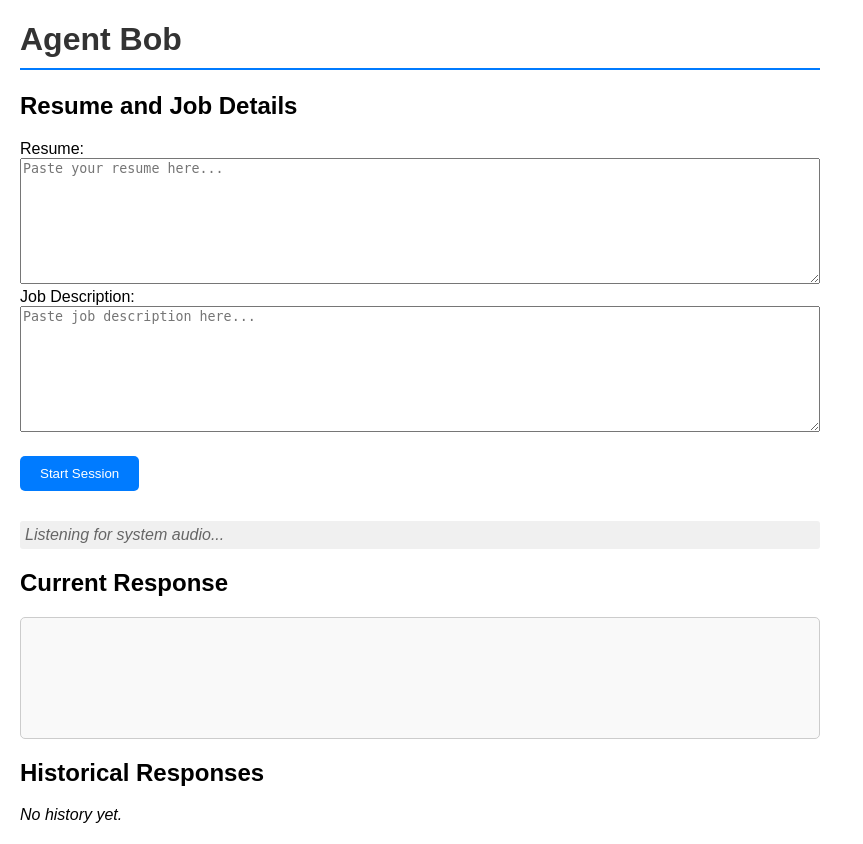
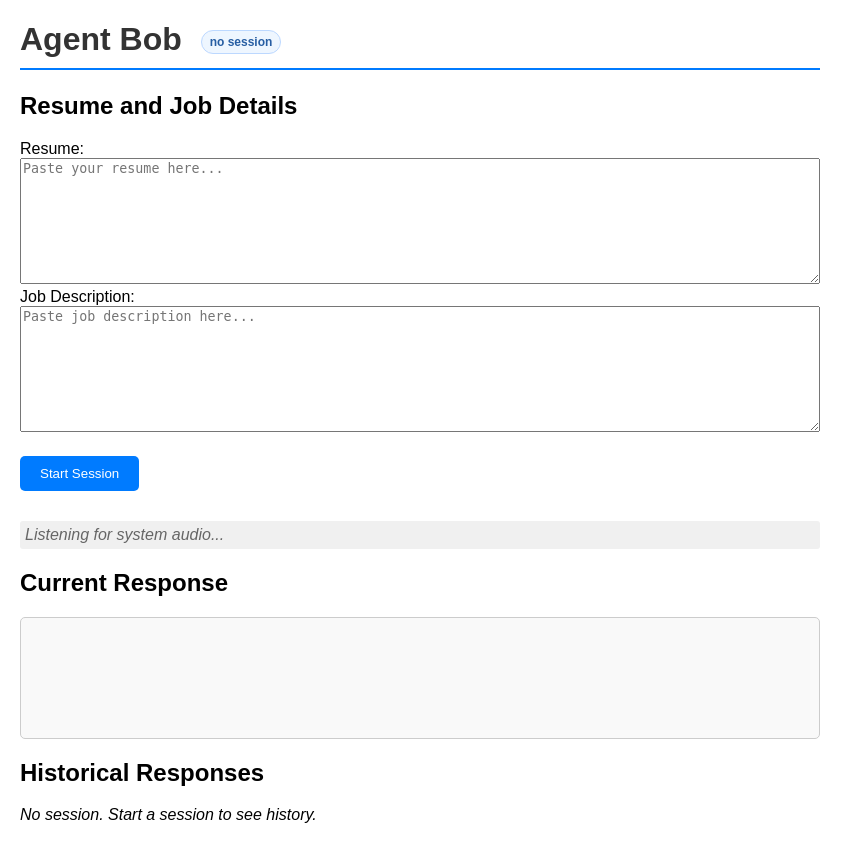
Before and after one commit to venkatasai-ptl/Agent_Bob_Codex, a Flask app: page / in a window 1280 px wide. Shown: the whole page, without its empty margins (0-863 px from the left). Run offline with Flask 3, Linux system fonts and the light colour scheme; some libraries are stand-ins or nearby versions.

Commit message:
updated to save chat history under each session

```diff
--- a/src/app.py
+++ b/src/app.py
@@ -14,7 +14,7 @@ load_dotenv()  # Load environment variables from .env file
 
 app = Flask(__name__, template_folder='../templates')
 # Generate a random secret key for session management
-app.secret_key = os.urandom(24)
+app.secret_key = os.environ.get("FLASK_SECRET_KEY", "dev-secret")
 socketio = SocketIO(app, cors_allowed_origins="*")
 
 # ---------------------------
@@ -51,8 +51,37 @@ def stream_llm_tokens(text):
             yield token
 
 def get_session_id():
-    """Return current session id or 'default' if none set."""
-    return session.get("session_id", "default")
+    """
+    Return current session id from (in order):
+      1) X-Session-Id header
+      2) JSON body 'session_id'
+      3) form field 'session_id'
+      4) Flask session cookie
+    Raise if none found.
+    """
+    # 1) Header
+    sid = request.headers.get('X-Session-Id')
+    if sid:
+        return sid
+
+    # 2) JSON body
+    if request.is_json:
+        data = request.get_json(silent=True) or {}
+        sid = data.get('session_id')
+        if sid:
+            return sid
+
+    # 3) Form field (multipart or urlencoded)
+    sid = request.form.get('session_id')
+    if sid:
+        return sid
+
+    # 4) Cookie (fallback)
+    sid = session.get('session_id')
+    if sid:
+        return sid
+
+    raise RuntimeError("No active session. Provide session_id or call /start-session first.")
 
 def get_chat_file(session_id: str) -> str:
     """Ensure session dir exists and return path to its chat.json file."""
@@ -109,6 +138,14 @@ def process_audio():
     if 'audio' not in request.files:
         return jsonify({"error": "No audio file"}), 400
 
+    # Require an active session; do not default to 'default'
+    try:
+        current_session_id = get_session_id()
+    except RuntimeError as e:
+        return jsonify({"error": str(e)}), 400
+
+    print(f"Using session ID for chat history: {current_session_id}")
+
     audio_file = request.files['audio']
     unique_id, now = make_ids()
     slug = ts_slug(now)  # YYYYMMDD_HHMMSS
@@ -143,14 +180,20 @@ def process_audio():
         with open(response_filename, 'w', encoding='utf-8') as f:
             f.write(full_response)
 
-        # Save turn to chat history
+
+        # Debug output
+        print(f"Using session ID for chat history: {current_session_id}")
+
+        # Save turn to chat history in the specific session directory
         append_chat_history(
-            get_session_id(),
+            current_session_id,
             human_ts_from_slug(slug),
             text,             # user input (transcript)
             full_response     # assistant output
         )
 
+        # Debug output
+        print(f"Saved chat history for session: {current_session_id}")
 
         # Announce completion to clients
         socketio.emit('complete')
@@ -192,19 +235,47 @@ def start_session():
     # Store session ID in Flask session
     session['session_id'] = session_id
 
+    # Also persist the "current" session id for non-cookie clients
+    ensure_dirs()
+    with open('data/last_session_id.txt', 'w', encoding='utf-8') as f:
+        f.write(session_id)
+
     return jsonify({
         "status": "success",
         "session_id": session_id,
         "message": "Session started successfully"
     })
 
+@app.route('/active-session', methods=['GET'])
+def active_session():
+    """
+    Return the latest known session_id for non-cookie clients (like audio_capture.py).
+    Prefers the cookie session if available, else falls back to data/last_session_id.txt.
+    """
+    # 1) try cookie-backed Flask session
+    sid = session.get('session_id')
+    if sid:
+        return jsonify({"session_id": sid})
+
+    # 2) fallback to last written session id
+    try:
+        with open('data/last_session_id.txt', 'r', encoding='utf-8') as f:
+            sid = f.read().strip()
+    except Exception:
+        sid = None
+
+    if not sid:
+        return jsonify({"error": "No active session"}), 404
+
+    return jsonify({"session_id": sid})
+
 @app.route('/get_chat_history', methods=['GET'])
 def get_chat_history():
-    """
-    Return the chat history for the current session.
-    Shape: [{timestamp, user, assistant}, ...]
-    """
-    session_id = get_session_id()
+    try:
+        session_id = get_session_id()
+    except RuntimeError as e:
+        return jsonify({"error": str(e)}), 400
+
     chat_file = get_chat_file(session_id)
 
     history = []
@@ -234,4 +305,4 @@ def handle_connect():
 
 if __name__ == '__main__':
     # debug=True is fine for development, but make sure to configure properly for production.
-    socketio.run(app, debug=True)
+    socketio.run(app, debug=True, use_reloader=False)
--- a/templates/index.html
+++ b/templates/index.html
@@ -4,7 +4,7 @@
 <head>
     <meta charset="UTF-8" />
     <meta name="viewport" content="width=device-width, initial-scale=1.0" />
-    <title>Audio to LLM</title>
+    <title>Agent Bob</title>
     <style>
         body {
             font-family: Arial, sans-serif;
@@ -69,11 +69,31 @@
             opacity: 0.6;
             cursor: not-allowed;
         }
+
+        .session-pill {
+            display: inline-block;
+            margin-left: 10px;
+            padding: 4px 8px;
+            font-size: 12px;
+            background: #eef6ff;
+            border: 1px solid #bcd8ff;
+            border-radius: 12px;
+            color: #275ea3;
+            vertical-align: middle;
+            max-width: 360px;
+            text-overflow: ellipsis;
+            overflow: hidden;
+            white-space: nowrap;
+        }
     </style>
 </head>
 
 <body>
-    <h1>Agent Bob</h1>
+    <h1>
+        Agent Bob
+        <span id="sessionPill" class="session-pill" title="Session ID will appear after starting a session">no
+            session</span>
+    </h1>
 
     <!-- Resume and Job Description Input Section -->
     <div class="input-section">
@@ -103,34 +123,74 @@
         <div id="historyOutput"><em>No history yet.</em></div>
     </div>
 
-
     <script src="https://cdn.socket.io/4.7.4/socket.io.min.js"></script>
     <script>
-        // Socket.IO connection
-        const socket = io();
+        // ---- session state ----
+        const LS_KEY = 'agent_bob_session_id';
+        let SESSION_ID = localStorage.getItem(LS_KEY) || null;
+
+        // ---- Socket.IO ----
+        // (we don't need cookies if we pass session_id explicitly for API calls,
+        // but leaving withCredentials true is fine)
+        const socket = io({ withCredentials: true });
 
         // Elements
         const currentOutputDiv = document.getElementById('currentOutput');
         const historyOutputDiv = document.getElementById('historyOutput');
         const statusDiv = document.getElementById('status');
         const submitTextButton = document.getElementById('submitText');
+        const sessionPill = document.getElementById('sessionPill');
 
         // Simple XSS-safe text escape
         function escapeHtml(s) {
-            return String(s).replace(/&/g, '&amp;').replace(/</g, '&lt;').replace(/>/g, '&gt;');
+            return String(s)
+                .replace(/&/g, '&amp;')
+                .replace(/</g, '&lt;')
+                .replace(/>/g, '&gt;');
+        }
+
+        function setSessionId(sid) {
+            SESSION_ID = sid;
+            if (sid) {
+                localStorage.setItem(LS_KEY, sid);
+                sessionPill.textContent = sid;
+                sessionPill.title = sid;
+            } else {
+                localStorage.removeItem(LS_KEY);
+                sessionPill.textContent = 'no session';
+                sessionPill.title = 'Session ID will appear after starting a session';
+            }
         }
 
         // Fetch and render the session chat history
-        function fetchChatHistory() {
+        async function fetchChatHistory() {
             if (!historyOutputDiv) return;
-            fetch('/get_chat_history')
-                .then(r => {
-                    if (!r.ok) throw new Error(`HTTP ${r.status}`);
-                    return r.json();
-                })
-                .then(history => {
+
+            // If we don't have a session yet, show helpful message
+            if (!SESSION_ID) {
+                historyOutputDiv.innerHTML = '<em>No session. Start a session to see history.</em>';
+                return;
+            }
+
+            try {
+                const res = await fetch('/get_chat_history', {
+                    method: 'GET',
+                    headers: {
+                        'X-Session-Id': SESSION_ID // ✅ pass session explicitly
+                    }
+                });
+                const data = await res.json();
+
+                if (!res.ok) {
+                    // Server may return {error: "..."} with 400 if no/invalid session
+                    const msg = (data && data.error) ? data.error : `HTTP ${res.status}`;
+                    historyOutputDiv.innerHTML = `<em>${escapeHtml(msg)}</em>`;
+                    return;
+                }
+
+                const history = Array.isArray(data) ? data : [];
                 historyOutputDiv.innerHTML = '';
-                    if (!Array.isArray(history) || history.length === 0) {
+                if (history.length === 0) {
                     historyOutputDiv.innerHTML = '<em>No history yet.</em>';
                     return;
                 }
@@ -138,17 +198,17 @@
                     const div = document.createElement('div');
                     div.className = 'response';
                     div.innerHTML = `
-              <div><strong>${turn.timestamp || ''}</strong></div>
+            <div><strong>${escapeHtml(turn.timestamp || '')}</strong></div>
             <div><strong>User:</strong> ${escapeHtml(turn.user || '')}</div>
             <div><strong>Response:</strong> ${escapeHtml(turn.assistant || '')}</div>
             <hr/>
           `;
                     historyOutputDiv.appendChild(div);
                 });
-                })
-                .catch(err => {
+            } catch (err) {
                 console.error('Error fetching chat history:', err);
-                });
+                historyOutputDiv.innerHTML = `<em>Error fetching history: ${escapeHtml(err.message)}</em>`;
+            }
         }
 
         // Socket events
@@ -166,7 +226,6 @@
             statusDiv.textContent = 'Response complete!';
             fetchChatHistory(); // refresh history after each response
         });
-
 
         // Start Session
         submitTextButton.addEventListener('click', async () => {
@@ -186,24 +245,31 @@
                     body: JSON.stringify({ resume: resumeText, job_description: jobDescriptionText })
                 });
 
-                if (!response.ok) throw new Error(`HTTP ${response.status}`);
                 const data = await response.json();
-                console.log('Session started:', data);
+                if (!response.ok) throw new Error(data?.error || `HTTP ${response.status}`);
+
+                // Save and display session id
+                setSessionId(data.session_id);
+                console.log('Session started:', data.session_id);
                 statusDiv.textContent = 'Session started! You can now use the audio features.';
-                fetchChatHistory(); // show any prior history tied to this session
+
+                // Reset the chat history display for the new session
+                historyOutputDiv.innerHTML = '<em>No history yet.</em>';
+                fetchChatHistory();
             } catch (err) {
                 console.error('Error starting session:', err);
                 statusDiv.textContent = `Error: ${err.message}`;
+                setSessionId(null);
             } finally {
                 submitTextButton.disabled = false;
             }
         });
 
-        // Bind simulate button
-        simulateBtn.addEventListener('click', simulateAudioCapture);
-
-        // Initial load
-        document.addEventListener('DOMContentLoaded', fetchChatHistory);
+        // On load: show any existing session id and try to fetch history
+        document.addEventListener('DOMContentLoaded', () => {
+            setSessionId(SESSION_ID);
+            fetchChatHistory();
+        });
     </script>
 </body>
 
```
Also changed, not shown: src/audio_capture.py (+93 -48 lines). Lines whose indentation alone changed are shown as unchanged.
